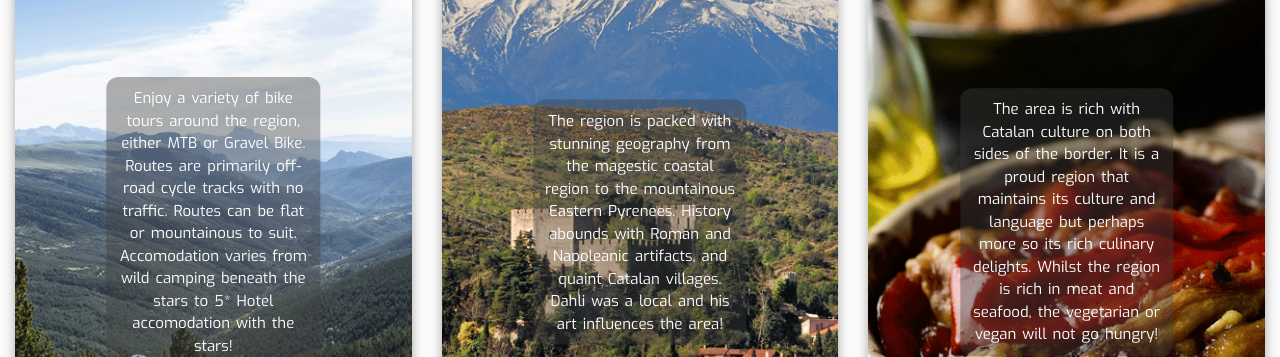
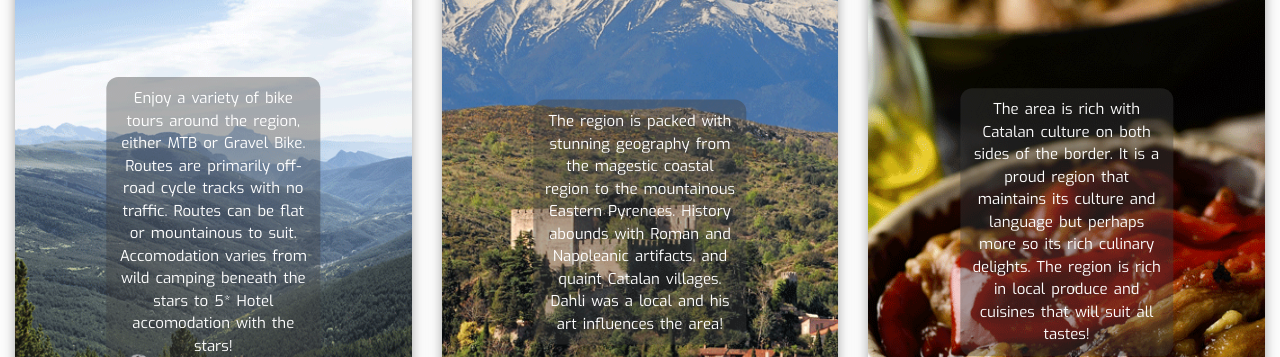
Before and after one commit to Code-Institute-Submissions/my-first-milestone-project-3, a plain HTML site: page index.html in a window 1280 px wide. Shown: the part 443-800 px from the top of the page. Drawn offline with nearby package versions, Linux system fonts and the light colour scheme.

Commit message:
Amend food and culture narrative to be more generic to food types

```diff
--- a/index.html
+++ b/index.html
@@ -52,7 +52,7 @@
             <div class="col-lg-4">
                 <div class="food-culture image-box">
                     <h3 class="uppercase ride-header">Food & Culture</h3>
-                    <p class="ride-text">The area is rich with Catalan culture on both sides of the border. It is a proud region that maintains its culture and language but perhaps more so its rich culinary delights. Whilst the region is rich in meat and seafood, the vegetarian or vegan will not go hungry!</p>
+                    <p class="ride-text">The area is rich with Catalan culture on both sides of the border. It is a proud region that maintains its culture and language but perhaps more so its rich culinary delights. The region is rich in local produce and cuisines that will suit all tastes!</p>
                 </div>
             </div>
         </div>
```
Also changed, not shown: 1 other file.
